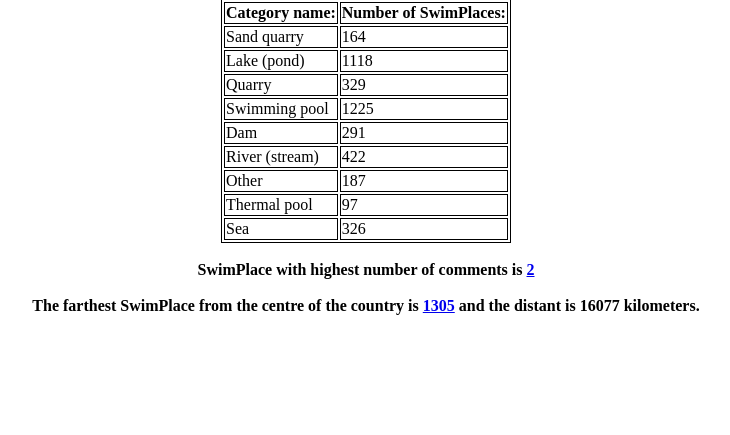
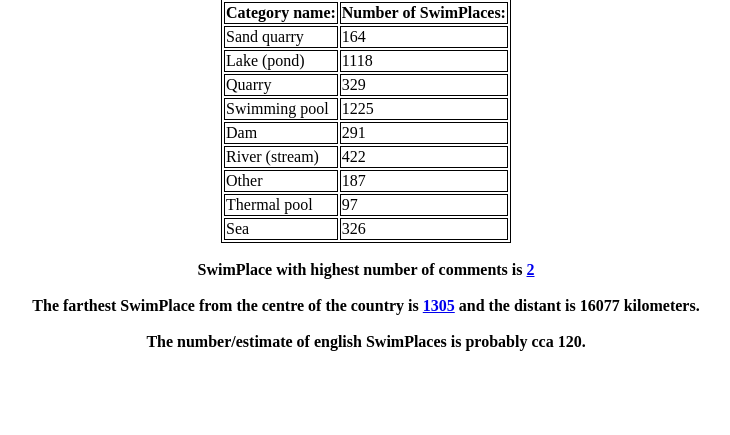
Before and after one commit to jiri-one/coex_django_task, a Django app: page /stats/ in a window 1280 px wide. Shown: the part 122-557 px from the top of the page, without its empty margins (274-1004 px from the left). Run offline with Django 4.2, Linux system fonts and the light colour scheme; data comes from the database, SQL or seed files in the repository.

Commit message:
finished task "number/estimate of English places"

```diff
--- a/swimplaces/templates/swimplaces/stats.html
+++ b/swimplaces/templates/swimplaces/stats.html
@@ -23,7 +23,8 @@ table, th, td {
 {% endfor %}
 </table><br>
 <b>SwimPlace with highest number of comments is <a href="/api/swimplace/{{ sp_with_most_comments }}">{{ sp_with_most_comments }}</a></b><br><br>
-<b>	The farthest SwimPlace from the centre of the country is <a href="/api/swimplace/{{ farthers_place_id }}">{{ farthers_place_id }}</a> and the distant is  {{ farthers_place_value }} kilometers.</b>
+<b>	The farthest SwimPlace from the centre of the country is <a href="/api/swimplace/{{ farthers_place_id }}">{{ farthers_place_id }}</a> and the distant is  {{ farthers_place_value }} kilometers.</b><br><br>
+<b>The number/estimate of english SwimPlaces is probably cca {{ nr_of_english_swimplaces }}.</b>
 </center>
 </body>
 </html>
--- a/swimplaces/views.py
+++ b/swimplaces/views.py
@@ -17,11 +17,13 @@ def stats(request):
     sp_with_most_comments = Comment.objects.values("swimplace").annotate(Count('id')).order_by('-id__count')[0]["swimplace"]
     farthers_place_dict = SwimPlace.objects.values("from_cr_center", "id").order_by("-from_cr_center")[0] # it is a dict in format ie {'from_cr_center': 16077.269150278838, 'id': 1305}
     farthers_place_value, farthers_place_id = farthers_place_dict.values()
+    nr_of_english_swimplaces = SwimPlace.objects.filter(latitude__range=(50, 60)).filter(longitude__range=(-8, 1.5)).values("name").count()
     context = {'nr_of_swimplaces': nr_of_swimplaces,
                'categories': categories,
                'sp_with_most_comments': sp_with_most_comments,
                'farthers_place_id': farthers_place_id,
                'farthers_place_value': round(farthers_place_value),
+               'nr_of_english_swimplaces': nr_of_english_swimplaces,
                }
     return render(request, 'swimplaces/stats.html', context)
 
```
Also changed, not shown: README.md.
